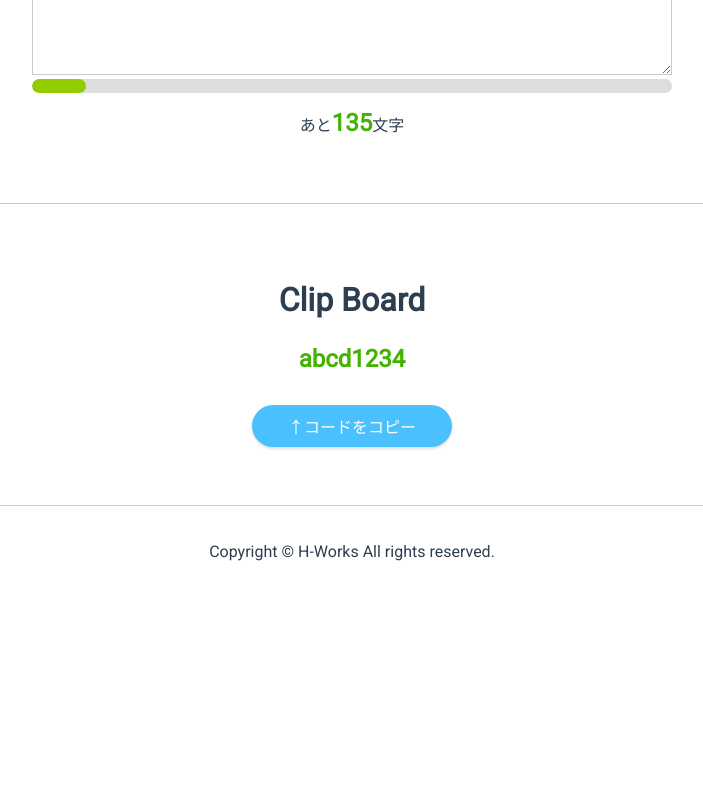
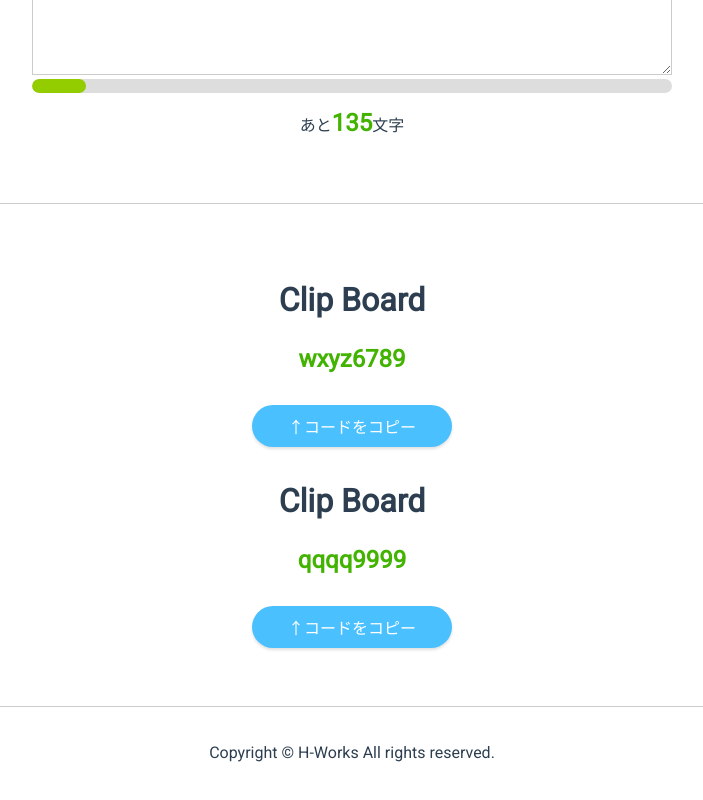
Before and after one commit to hw-hachiya/hw-prof, a Vue app: page /about in a window 1280 px wide. Shown: the part 710-1510 px from the top of the page, without its empty margins (288-991 px from the left). Before the commit the page ends 1327 px from the top, so only its background shows below. Built offline with nearby package versions, Linux system fonts and the light colour scheme.

Commit message:
親側にcodeを設定するように変更した

```diff
--- a/src/components/ClipBoardComp.vue
+++ b/src/components/ClipBoardComp.vue
@@ -1,7 +1,7 @@
 <template>
   <div class="clip-board">
     <h2>Clip Board</h2>
-    <p class="code-text">{{ code }}</p>
+    <p class="code-text">{{ codeNum }}</p>
     <button class="btn" v-on:click="clipBtn">↑コードをコピー</button>
     <p class="copied-text" v-show="show"><span>コピーしました！</span></p>
   </div>
@@ -10,9 +10,14 @@
 <script>
 export default {
   name: "ClipBoardComp",
+  props: {
+    codeNum: {
+      type: String,
+      default: "abcd1234",
+    },
+  },
   data() {
     return {
-      code: "abcd1234",
       show: false,
     };
   },
@@ -22,10 +27,7 @@ export default {
       setTimeout(() => {
         this.show = !this.show;
       }, 1500);
-      navigator.clipboard.writeText(this.code);
-      return {
-        code: this.code,
-      };
+      navigator.clipboard.writeText(this.codeNum);
     },
   },
 };
--- a/src/views/AboutView.vue
+++ b/src/views/AboutView.vue
@@ -16,7 +16,8 @@
       <ProgressBarComp></ProgressBarComp>
     </div>
     <div class="content">
-      <ClipBoardComp></ClipBoardComp>
+      <ClipBoardComp code-num="wxyz6789"></ClipBoardComp>
+      <ClipBoardComp code-num="qqqq9999"></ClipBoardComp>
     </div>
   </div>
 </template>
```
